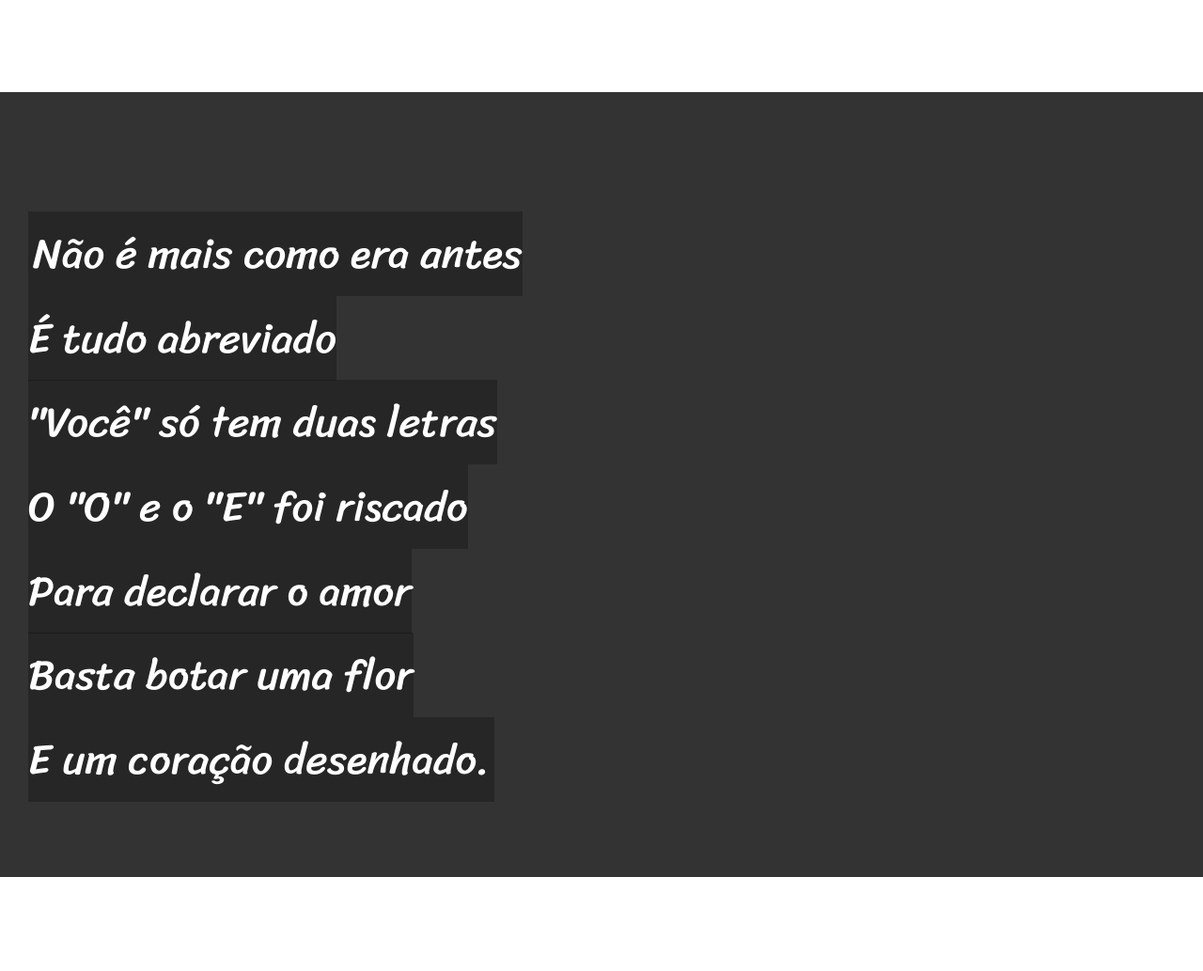
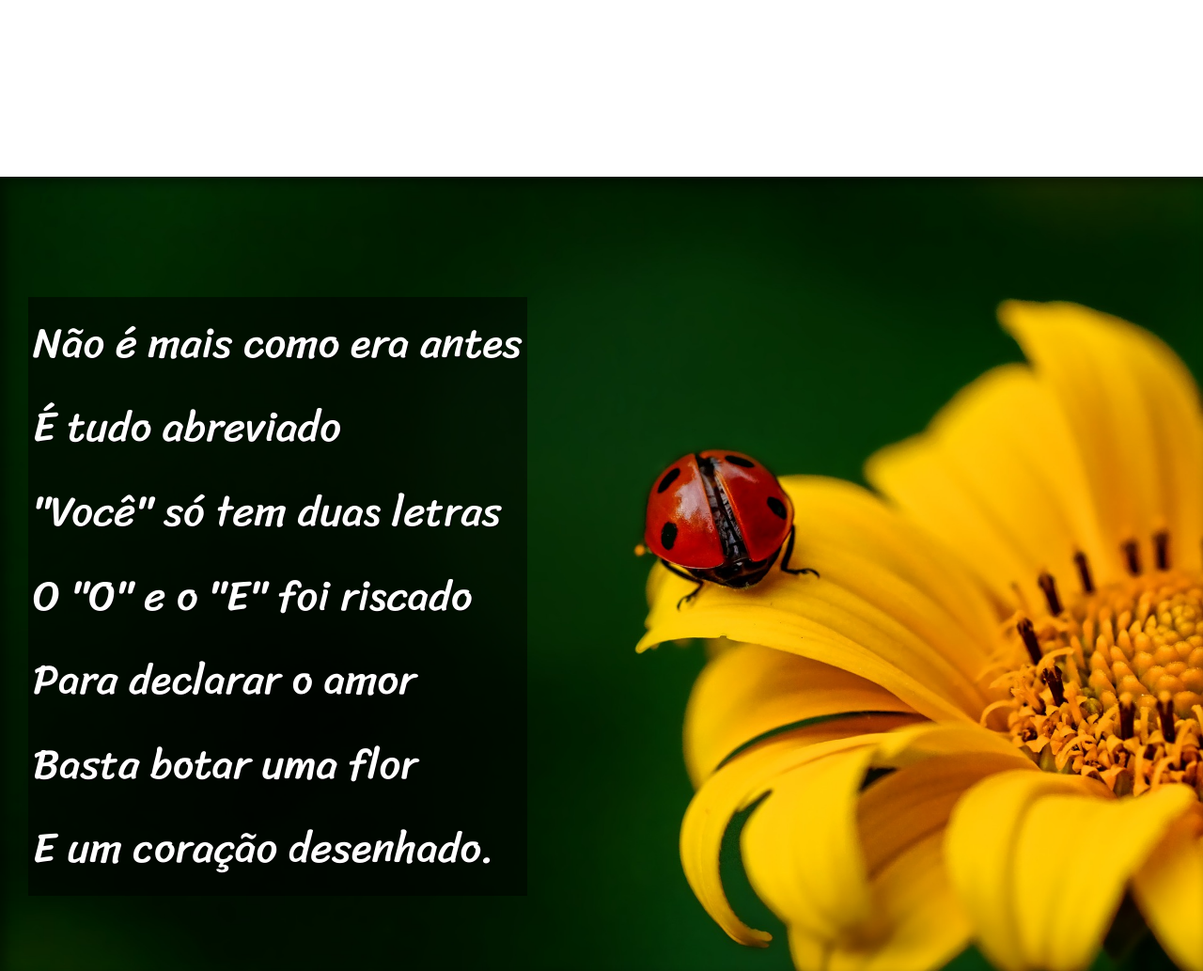
Before and after one commit to robertdouglasaimon/PROJETO-CORDEL, a plain HTML site: page index.html in a window 1280 px wide. Shown: the part 944-1977 px from the top of the page at 94% size. Drawn offline with Linux system fonts and the light colour scheme.

Commit message:
Adição do efeito paralax e finalização do exercicio :)

```diff
--- a/asset/css/style.css
+++ b/asset/css/style.css
@@ -58,6 +58,9 @@ section {
     font-size: 3.5vw;
 }
 
+section > p {
+    padding-bottom: 2em;
+}
 
 section.normal {
     background-color: white;
@@ -67,12 +70,26 @@ section.normal {
 section.imagem {
     background-color: rgb(51, 51, 51);
     color: white;
+    box-shadow: inset 6px 6px 13px 0px rgba(0, 0, 0, 0.473);
+    background-size: cover;
+    background-attachment: fixed;
 }
 
 section.imagem > p {
-    display: inline;
+    display: inline-block;
     padding: 5px;
-    background-color: rgba(0, 0, 0, 0.253);
+    background-color: rgba(0, 0, 0, 0.514);
+    text-shadow: 1px 1px 0px black;
+}
+
+section#img01 {
+    background-image:url(../img/background001.jpg);
+    background-position: right center;
+}
+
+section#img02 {
+    background-image: url(../img/background002.jpg);
+    background-position: center;
 }
 
 /*-------------------------------------------------------*/
--- a/index.html
+++ b/index.html
@@ -26,7 +26,7 @@
         </p>
     </section>
 
-    <section class="imagem">
+    <section class="imagem" id="img01">
         <p>
             Não é mais como era antes <br>
             É tudo abreviado <br>
@@ -60,7 +60,7 @@
         </p>
     </section>
 
-    <section class="imagem">
+    <section class="imagem" id="img02">
         <p>
             Tenho saudade das cartas <br>
             Escritas com a própria mão <br>
```
